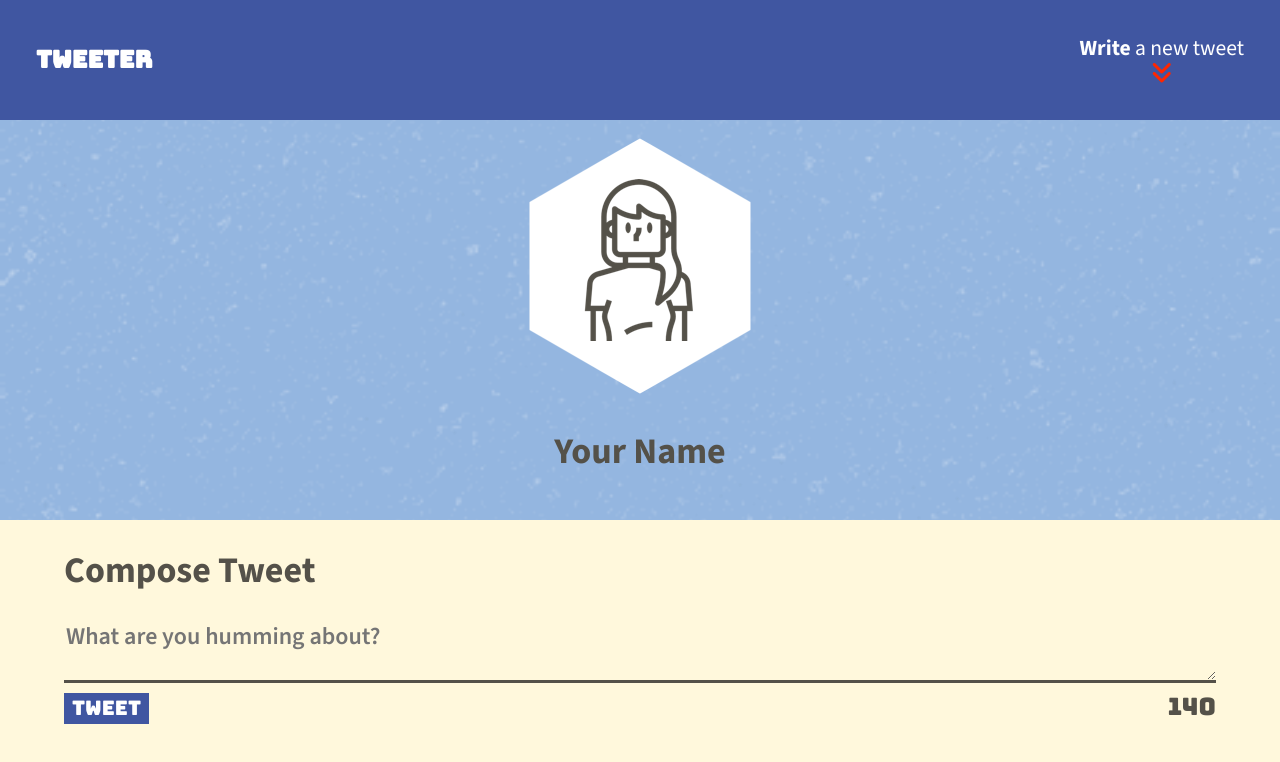
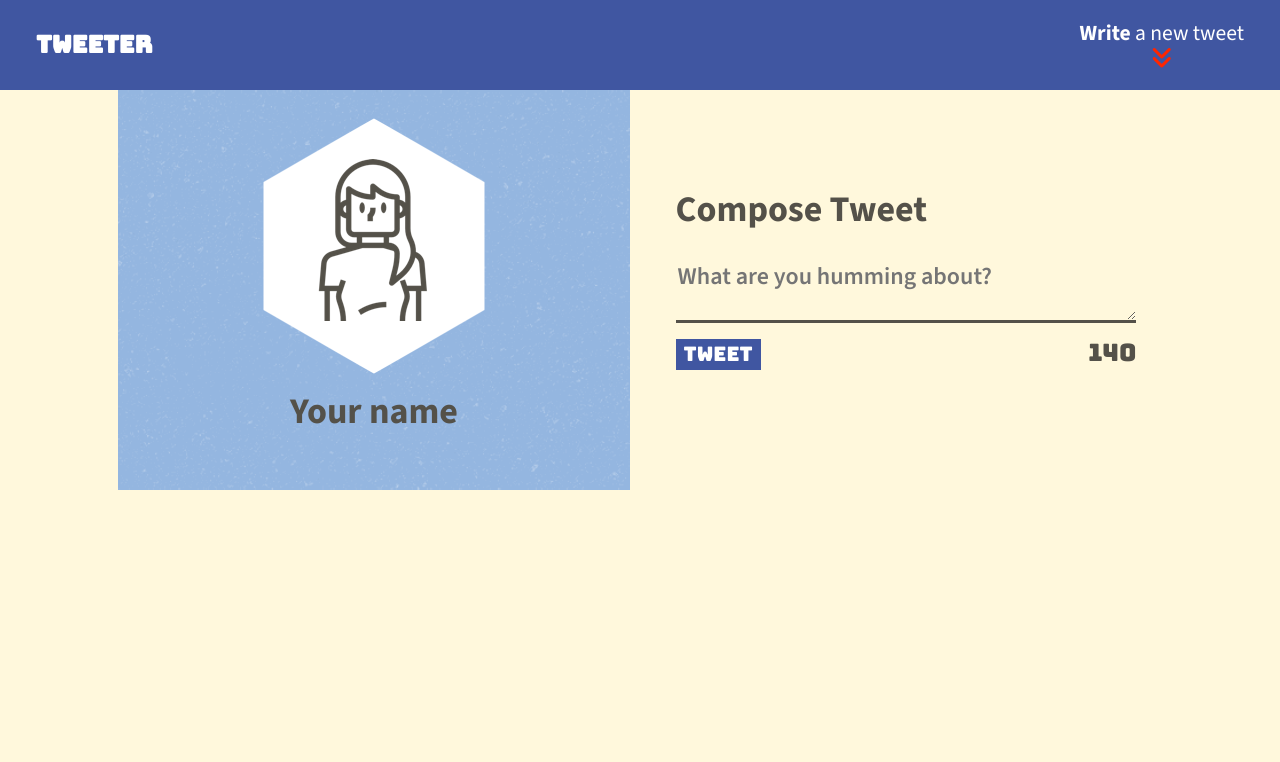
Before and after one commit to alemolina43/tweeter, a plain HTML site: page public/index.html in a window 1280 px wide. Drawn offline with nearby package versions, Linux system fonts and the light colour scheme; no server answers.

Commit message:
Modify page to make it dynamic

```diff
--- a/public/index.html
+++ b/public/index.html
@@ -1,6 +1,10 @@
 <!DOCTYPE html>
 <html lang="en">
   <head>
+    <meta
+      name="viewport"
+      content="width=device-width, initial-scale=1.0, maximum-scale=1.0"
+    />
     <!-- Meta Information -->
     <title>Tweeter - Home Page</title>
 
@@ -66,7 +70,7 @@
         <img src="/images/profile-hex.png" />
       </div>
       <div>
-        <h2>Your Name</h2>
+        <h2>Your name</h2>
       </div>
     </header>
 
--- a/public/styles/header.css
+++ b/public/styles/header.css
@@ -1,6 +1,6 @@
 .main-header {
   display: flex;
-  flex-flow: column wrap;
+  flex-direction: column;
   align-items: center;
   justify-content: center;
   width: 100%;
@@ -10,3 +10,19 @@
   background-size: cover;
   background-position: center;
  }
+
+ .main-header img {
+  margin-bottom: 5px;
+}
+
+.main-header h2 {
+  margin-top: 5px;
+}
+
+ @media only screen and (min-width: 1024px) {
+  .main-header {
+    width: 100%;
+    align-content: center;
+    max-width: 600px;
+  }
+ }
--- a/public/styles/layout.css
+++ b/public/styles/layout.css
@@ -22,7 +22,7 @@ body {
   background-color: cornsilk;
   font-size: 24px;
   font-family: 'Source Sans 3', sans-serif;
-  padding-top: 120px;
+  padding-top: 70px;
 }
 
 /*
@@ -32,4 +32,17 @@ body {
   width: 90%;
   margin: 0 auto;
   background-color: inherit;
+  max-width: 80ch;
+
 }
+
+@media only screen and (min-width: 1024px) {
+
+  body {
+    display: grid;
+    grid-template-columns: 40% 40%; /* Two columns, each taking 40% width */
+    justify-content: center; /* Center the grid */
+    gap: 20px; /* Space between columns */
+    padding-top: 90px;
+  }
+}
--- a/public/styles/nav.css
+++ b/public/styles/nav.css
@@ -4,9 +4,10 @@ nav {
   display: flex;
   align-items: center;
   justify-content: space-between;
-  height: 120px;
+  height: 70px;
   width: 100vw;
-  background-color: #4056a1;
+  background-color: #94b6e0;
+  background-image: url("/images/asfalt-light.png");
   color: #FFFFFF;
   padding: 0 1.5em;
 }
@@ -31,3 +32,14 @@ nav span {
   flex-direction: column;
   align-items: center;
 }
+
+
+
+@media only screen and (min-width: 1024px) {
+
+nav {
+  height: 90px;
+  background-color: #4056a1;
+  background-image: none;
+ }
+}
--- a/public/styles/new-tweet.css
+++ b/public/styles/new-tweet.css
@@ -1,5 +1,4 @@
 #tweet-text {
-  display: flex;
   border: none;
   border-bottom: 3px solid #545149;
   background-color: inherit;
@@ -38,10 +37,17 @@ button {
 .error-message {
   display: none;
   color: red;
-  padding: 8px;
-  border-radius: 5px;
+  padding: .2em;
   font-weight: bold;
   text-align: center;
   margin-top: 10px;
-  font-size: 15px;
+  font-size: .7em;
 }
+
+/* Desktop Styles */
+@media only screen and (min-width: 1024px) {
+#tweets-container {
+  max-width: 1024px; /
+}
+
+}
--- a/public/styles/tweet.css
+++ b/public/styles/tweet.css
@@ -1,6 +1,6 @@
 .tweet {
   border: 2px solid #545149; /* Solid black border for each article */
-  padding: 15px; /* Space inside the border */
+  padding: .7em; /* Space inside the border */
   margin: 10px 0;
 }
 
@@ -48,3 +48,14 @@ footer i {
 footer i:hover {
   color: goldenrod;
 }
+
+
+/* Desktop Styles */
+@media only screen and (min-width: 1024px) {
+  .new-tweet {
+    align-self: flex-end;
+    width: 100%;
+    max-width: 1024px;
+  }
+
+  }
```
